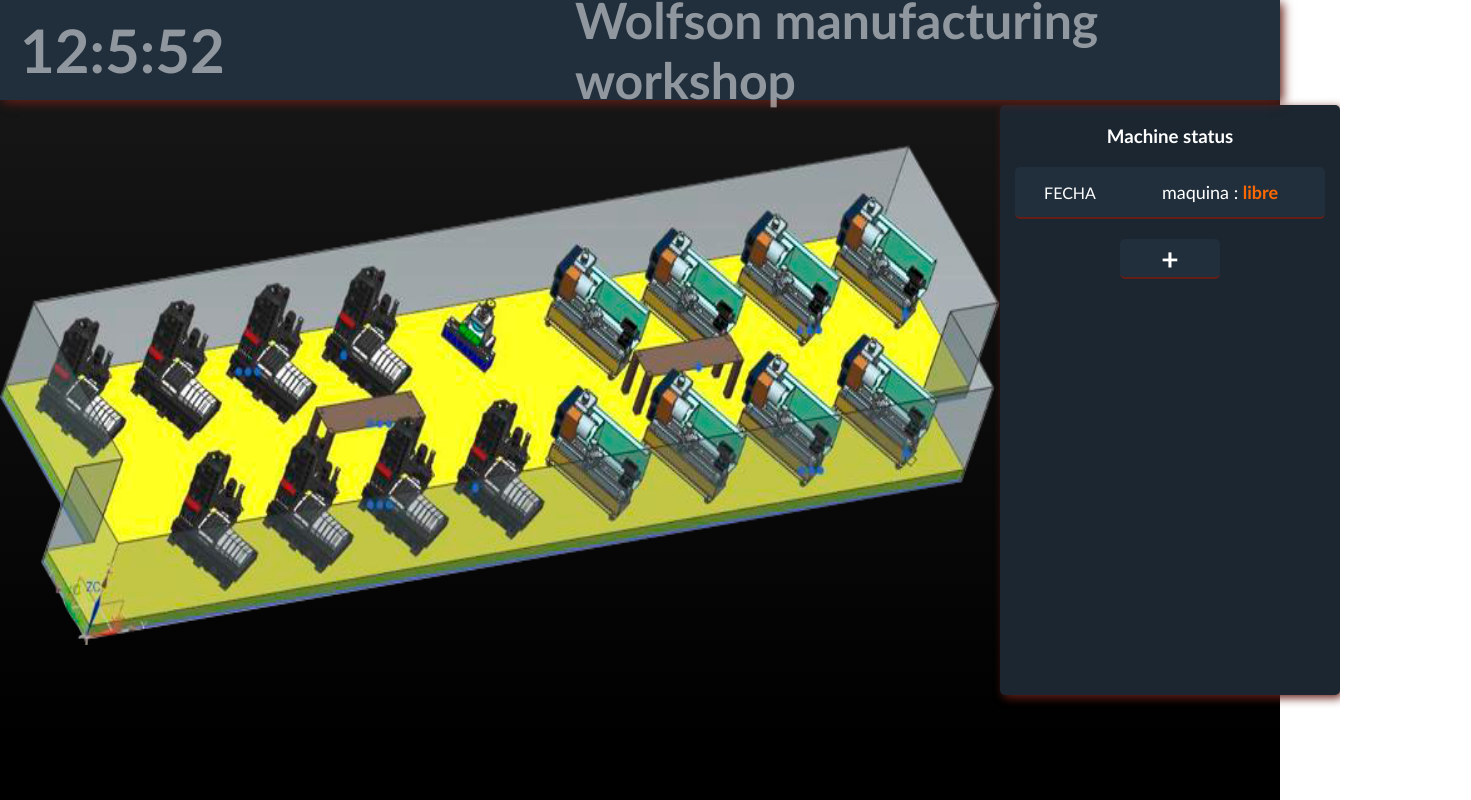
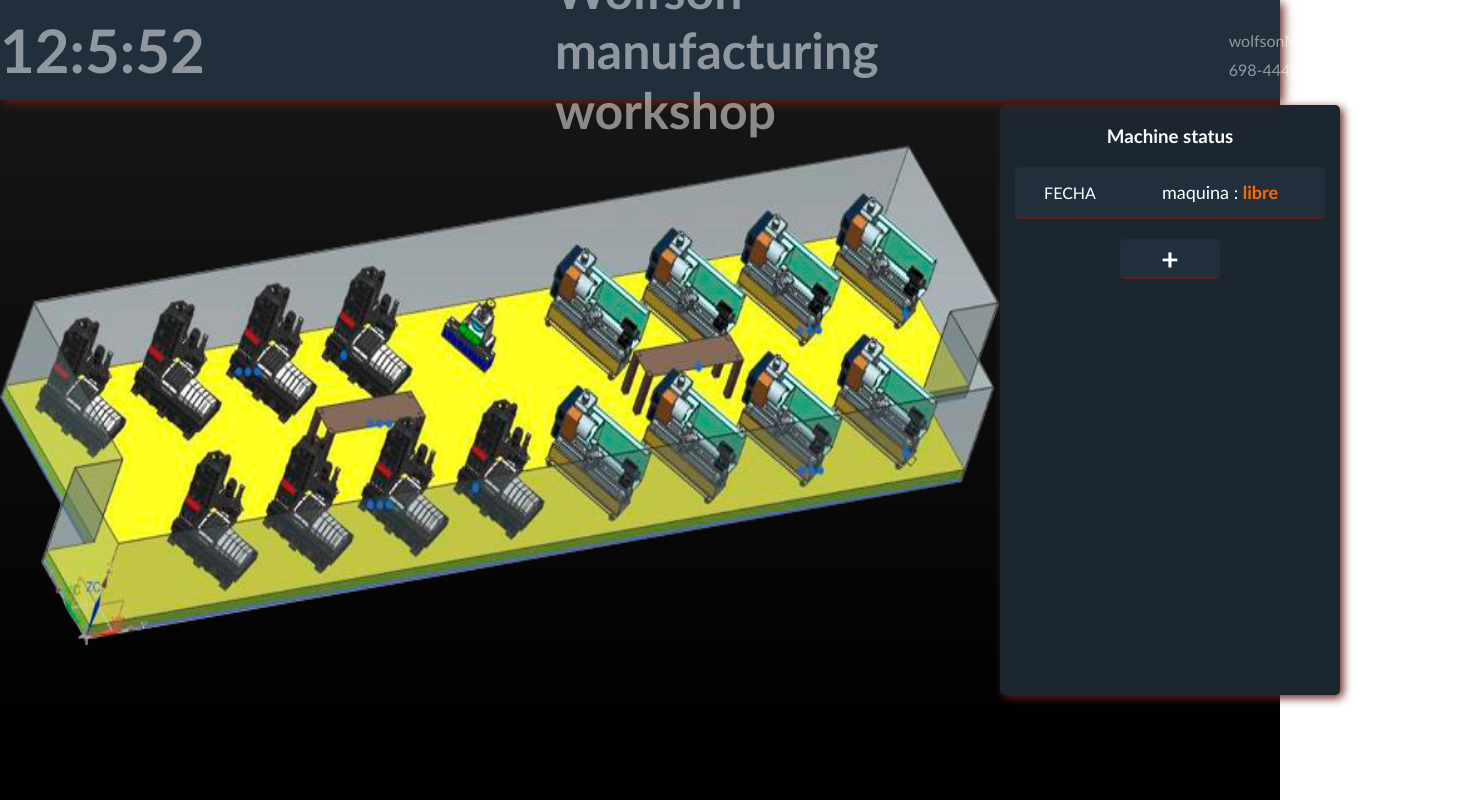
Before and after one commit to Dmlsito/FCT, a React (Vite) app in the folder development/vite-project/: page /main-page in a window 1280 px wide. Shown: the whole page, 1471 px wide, since content can reach past the window. Built offline with nearby package versions, Linux system fonts and the light colour scheme; no server answers.

Commit message:
Componetizacion de algun componente

```diff
--- a/development/vite-project/package.json
+++ b/development/vite-project/package.json
@@ -16,6 +16,7 @@
     "mysql2": "^3.2.3",
     "react": "^18.2.0",
     "react-dom": "^18.2.0",
+    "react-icons": "^4.8.0",
     "react-router-dom": "^6.10.0",
     "serialport": "^10.5.0"
   },
--- a/development/vite-project/src/components/App.jsx
+++ b/development/vite-project/src/components/App.jsx
@@ -10,6 +10,10 @@
       <div className='App-head'>
         <span className='App-head-clock'><Clock /></span>
         <h1 className='App-head-title'>Wolfson manufacturing workshop</h1>
+        <ul className='App-head-list'>
+          <li>wolfsonManufacturing@gmail.com</li>
+          <li>698-444-333</li>
+        </ul>
       </div>
       <Routes>
         <Route path='/' element={<Entry />} />
--- /dev/null
+++ b/development/vite-project/src/components/CardState.jsx
@@ -0,0 +1,13 @@
+export const CardState = ({ state }) => {
+  return (
+    <main className='card-body'>
+      <header className='card-header'>FECHA</header>
+      <article className='card-article'>{
+          state.state === 0
+            ? <span className='card-article-text'>maquina {state.id}: <span className='card-article-text-free'> libre</span></span>
+            : <span className='card-article-text'>maquina {state.id}: <span className='card-article-text-using'> libre</span></span>
+          }
+      </article>
+    </main>
+  )
+}
--- a/development/vite-project/src/components/Clock.jsx
+++ b/development/vite-project/src/components/Clock.jsx
@@ -14,6 +14,7 @@
 
   useEffect(() => {
     const interval = setInterval(() => {
+      // Cada vez que querramos acceder a una referencua tendremos que acceder a la propiedad current del elemento
       span.current.innerHTML = `${time()}`
     }, 1000)
     return () => clearInterval(interval)
--- a/development/vite-project/src/components/Home.jsx
+++ b/development/vite-project/src/components/Home.jsx
@@ -1,9 +1,10 @@
 import '../css/Home.css'
 import { useState, useEffect } from 'react'
-
+import { TableState } from './TableState'
 export const Home = () => {
   const [stateMachine, setStateMachine] = useState([''])
   const [indexStart, setIndexStart] = useState(0)
+
   const getData = async () => {
     // Take the data //
     const data = await fetch('http://localhost:8080/main-page')
@@ -26,27 +27,8 @@
         <img src='../images/pngDani.png' />
       </picture>
       <article>
-        <div className='table'>
-          <h3>Machine status</h3>
-          {
-            stateMachine.splice(indexStart, 6).map((state) => {
-              return (
-                <main className='card-body' key={state.id}>
-                  <header className='card-header'>FECHA</header>
-                  <article className='card-article'>{
-                  state.state === 0
-                    ? <span className='card-article-text'>maquina {state.id}: <span className='card-article-text-free'> libre</span></span>
-                    : <span className='card-article-text'>maquina {state.id}: <span className='card-article-text-using'> libre</span></span>
-                  }
-                  </article>
-                </main>
-              )
-            })
-          }
-          <button className='table-button' onClick={handleClick}>+</button>
-        </div>
+        <TableState stateMachine={stateMachine} indexStart={indexStart} handleClick={handleClick} />
       </article>
-
     </main>
   )
 }
--- a/development/vite-project/src/components/Login.jsx
+++ b/development/vite-project/src/components/Login.jsx
@@ -30,8 +30,8 @@
 
   const handleSubmit = e => {
     if (errors) {
+      e.preventDefault()
       setShowErros(true)
-      e.preventDefault()
       setUsername('')
     } else {
       setShowErros(false)
@@ -42,12 +42,20 @@
   return (
     <main className='log'>
       <h2>Wellcome</h2>
-      <form className='log-form' action='/main-page'>
+      <form className='log-form' action='/main-page' onSubmit={handleSubmit}>
         <input placeholder='Username' onChange={getUsername} value={username} onBlur={handleClick} name='name' />
         <input placeholder='Password' onChange={getPassword} value={password} onBlur={handleClick} name='password' />
         {showErrors && <span>This user doesn't exist</span>}
-        <button onClick={handleSubmit}>Sig in</button>
+        <button type='submit'>Sig in</button>
       </form>
     </main>
   )
 }
+
+/*
+Otra forma de poder recoger los valores de los inputs del formulario seria la siguiente
+cosnt fields = new window.FormData(event.target)
+// Ponemos name porque en este caso recuperamos el valor del input name, pero podriamos reuperar tambien el valor del campo password
+cosnt query = fields.get('name')
+
+ */
--- /dev/null
+++ b/development/vite-project/src/components/TableState.jsx
@@ -0,0 +1,17 @@
+import { CardState } from './CardState'
+
+export const TableState = ({ stateMachine, indexStart, handleClick }) => {
+  return (
+    <div className='table'>
+      <h3>Machine status</h3>
+      {
+          stateMachine.splice(indexStart, 6).map((state) => {
+            return (
+              <CardState state={state} key={state.id} />
+            )
+          })
+        }
+      <button className='table-button' onClick={handleClick}>+</button>
+    </div>
+  )
+}
--- a/development/vite-project/src/css/App.css
+++ b/development/vite-project/src/css/App.css
@@ -16,11 +16,10 @@
   display: flex;
   gap: 350px;
   align-items: center;
+  justify-content: space-evenly;
 
 }
-.App-head-clock{
-  margin-left: 20px;
-}
+
 .App-head-title{
   font-size: 50px;
 }
@@ -30,3 +29,8 @@
 .App-head-list li {
   list-style: none;
 }
+
+.App-head-list li {
+  margin-top: 10px;
+  opacity: .5;
+}
```
Also changed, not shown: development/vite-project/src/logic/logic.js (added), 1 other file (tests, documents, lock files or other folders).
